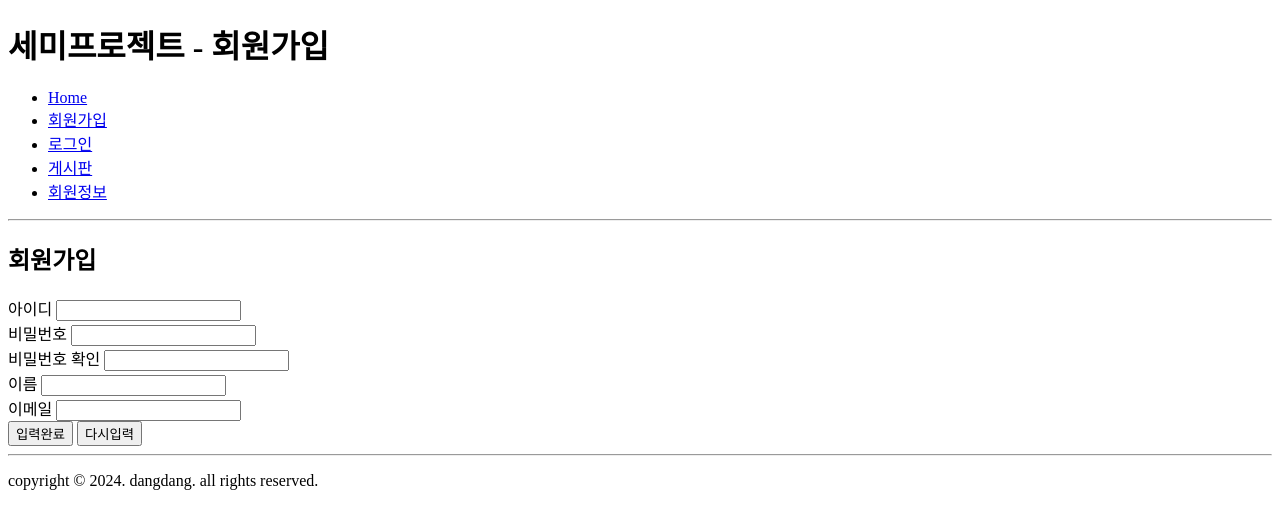
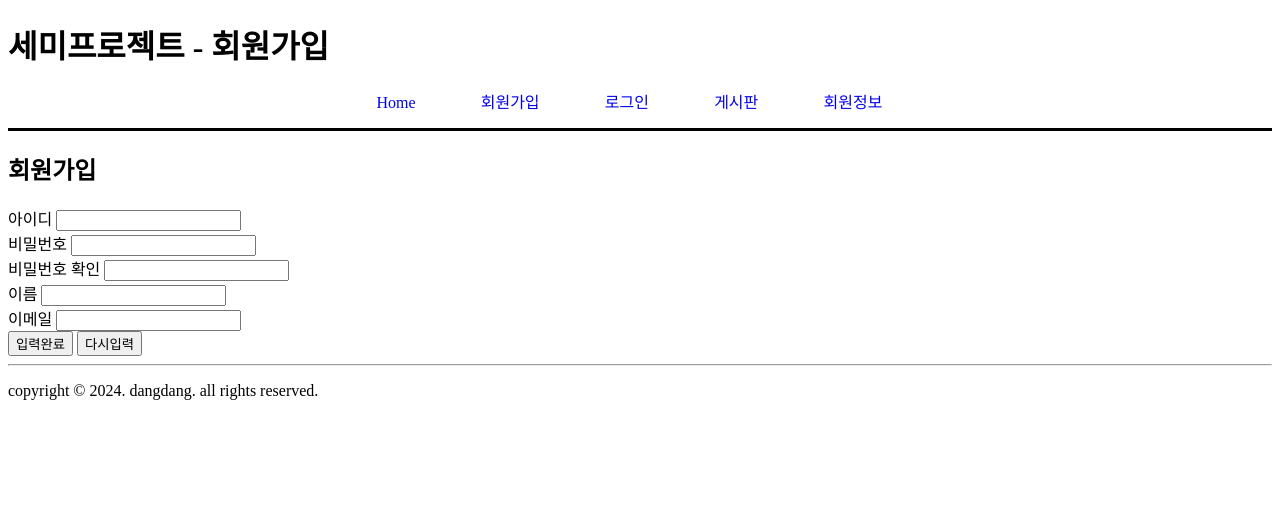
Before and after one commit to gongbu22/semiprojectv1, a FastAPI app: page /member/join in a window 1280 px wide. Shown: the top 529 px of the page. Run offline with FastAPI, Linux system fonts and the light colour scheme.

Commit message:
nav css 수정

```diff
--- a/app/routes/member.py
+++ b/app/routes/member.py
@@ -18,4 +18,4 @@ async def join(req: Request):
 
 @member_router.get("/myinfo", response_class=HTMLResponse)
 async def myinfo(req: Request):
-    return templates.TemplateResponse('member/modify.html', {'request': req})
+    return templates.TemplateResponse('member/myinfo.html', {'request': req})
--- /dev/null
+++ b/views/static/css/nav.css
@@ -0,0 +1,15 @@
+nav ul {
+    list-style-type: none;
+    border-bottom: solid;
+    padding-bottom: 15px;
+    text-align: center
+}
+
+nav ul li {
+    display: inline;
+    padding: 0;
+    margin-right : 5%;
+}
+
+nav ul li a:link { text-decoration: none }
+nav ul li a:visited { color: black; text-decoration: none }
--- a/views/templates/board/list.html
+++ b/views/templates/board/list.html
@@ -3,6 +3,7 @@
 <head>
     <meta charset="UTF-8">
     <title>세미프로젝트</title>
+    <link rel="stylesheet" href="/static/css/nav.css" >
 </head>
 <body>
     <div id="wrap">
@@ -14,7 +15,7 @@
             <li><a href="/board/list">게시판</a></li>
             <li><a href="/member/myinfo">회원정보</a></li>
         </ul>
-            <hr>
+<!--            <hr>-->
         </nav>
         <main>
             <h2>게시판</h2>
--- a/views/templates/board/modify.html
+++ b/views/templates/board/modify.html
@@ -3,6 +3,7 @@
 <head>
     <meta charset="UTF-8">
     <title>세미프로젝트</title>
+    <link rel="stylesheet" href="/static/css/nav.css" >
 </head>
 <body>
     <div id="wrap">
@@ -14,7 +15,7 @@
             <li><a href="/board/list">게시판</a></li>
             <li><a href="/member/myinfo">회원정보</a></li>
         </ul>
-            <hr>
+<!--            <hr>-->
         </nav>
         <main>
             <h2>본문글 수정</h2>
--- a/views/templates/board/view.html
+++ b/views/templates/board/view.html
@@ -3,6 +3,7 @@
 <head>
     <meta charset="UTF-8">
     <title>세미프로젝트</title>
+    <link rel="stylesheet" href="/static/css/nav.css" >
 </head>
 <body>
     <div id="wrap">
@@ -14,7 +15,7 @@
             <li><a href="/board/list">게시판</a></li>
             <li><a href="/member/myinfo">회원정보</a></li>
         </ul>
-            <hr>
+<!--            <hr>-->
         </nav>
         <main>
             <h2>본문글</h2>
--- a/views/templates/board/write.html
+++ b/views/templates/board/write.html
@@ -3,6 +3,7 @@
 <head>
     <meta charset="UTF-8">
     <title>세미프로젝트</title>
+    <link rel="stylesheet" href="/static/css/nav.css" >
 </head>
 <body>
     <div id="wrap">
@@ -14,7 +15,7 @@
             <li><a href="/board/list">게시판</a></li>
             <li><a href="/member/myinfo">회원정보</a></li>
         </ul>
-            <hr>
+<!--            <hr>-->
         </nav>
         <main>
             <h2>글쓰기</h2>
--- a/views/templates/index.html
+++ b/views/templates/index.html
@@ -3,6 +3,7 @@
 <head>
     <meta charset="UTF-8">
     <title>세미프로젝트</title>
+    <link rel="stylesheet" href="/static/css/nav.css" >
 </head>
 <body>
     <div id="wrap">
@@ -14,7 +15,7 @@
             <li><a href="/board/list">게시판</a></li>
             <li><a href="/member/myinfo">회원정보</a></li>
         </ul>
-        <hr>
+<!--        <hr>-->
         </nav>
         <main></main>
         <footer>
--- a/views/templates/member/join.html
+++ b/views/templates/member/join.html
@@ -3,6 +3,7 @@
 <head>
     <meta charset="UTF-8">
     <title>세미프로젝트</title>
+    <link rel="stylesheet" href="/static/css/nav.css" >
 </head>
 <body>
     <div id="wrap">
@@ -14,7 +15,7 @@
             <li><a href="/board/list">게시판</a></li>
             <li><a href="/member/myinfo">회원정보</a></li>
         </ul>
-            <hr>
+<!--            <hr>-->
         </nav>
         <main>
             <h2>회원가입</h2>
--- a/views/templates/member/login.html
+++ b/views/templates/member/login.html
@@ -3,6 +3,7 @@
 <head>
     <meta charset="UTF-8">
     <title>세미프로젝트</title>
+    <link rel="stylesheet" href="/static/css/nav.css" >
 </head>
 <body>
     <div id="wrap">
@@ -14,7 +15,7 @@
             <li><a href="/board/list">게시판</a></li>
             <li><a href="/member/myinfo">회원정보</a></li>
         </ul>
-            <hr>
+<!--            <hr>-->
         </nav>
         <main>
             <h2>로그인</h2>
--- a/views/templates/member/myinfo.html
+++ b/views/templates/member/myinfo.html
@@ -3,6 +3,7 @@
 <head>
     <meta charset="UTF-8">
     <title>세미프로젝트</title>
+    <link rel="stylesheet" href="/static/css/nav.css" >
 </head>
 <body>
     <div id="wrap">
@@ -14,7 +15,7 @@
             <li><a href="/board/list">게시판</a></li>
             <li><a href="/member/myinfo">회원정보</a></li>
         </ul>
-            <hr>
+<!--            <hr>-->
         </nav>
         <main>
             <h2>회원정보</h2>
```
